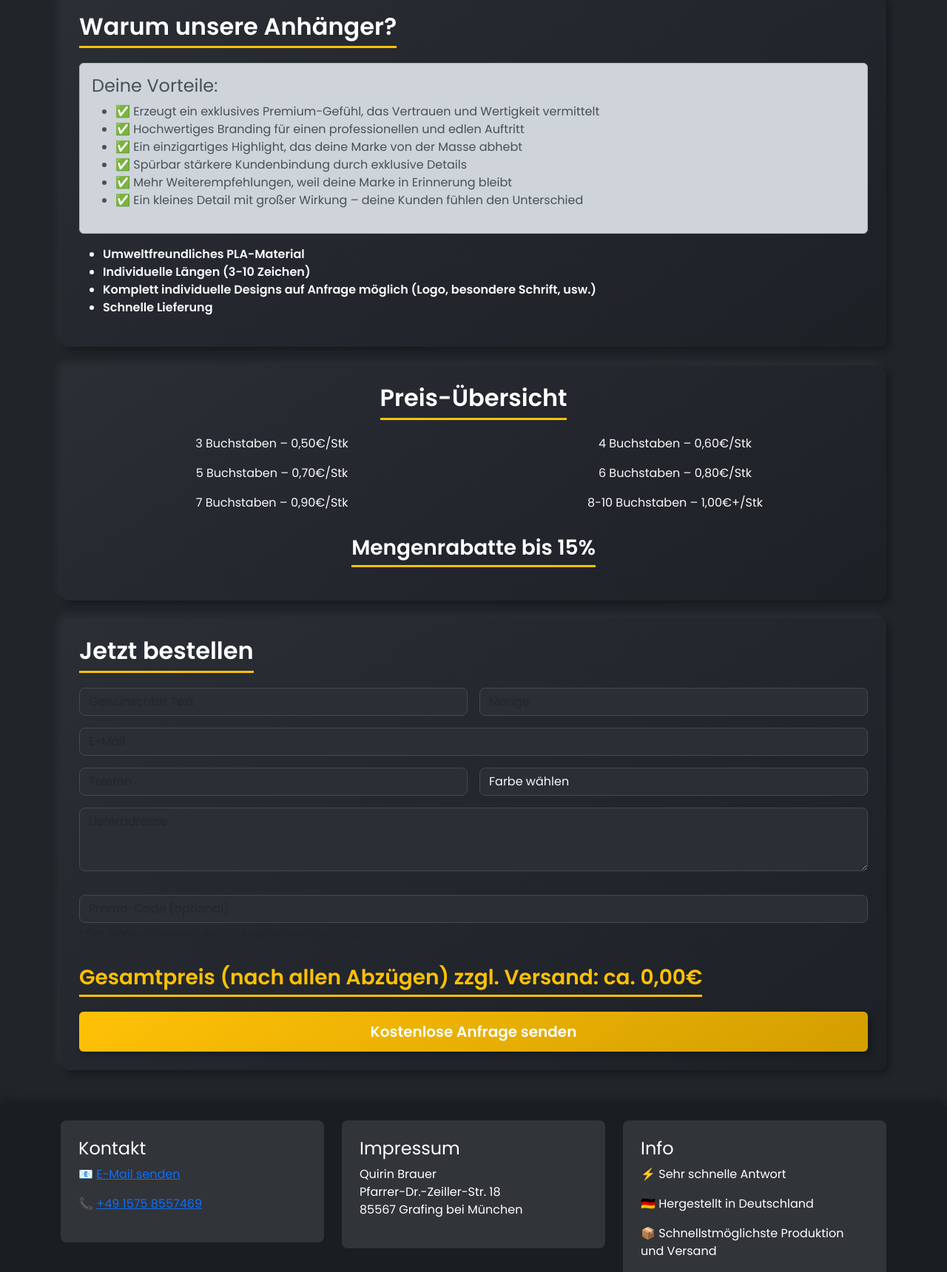
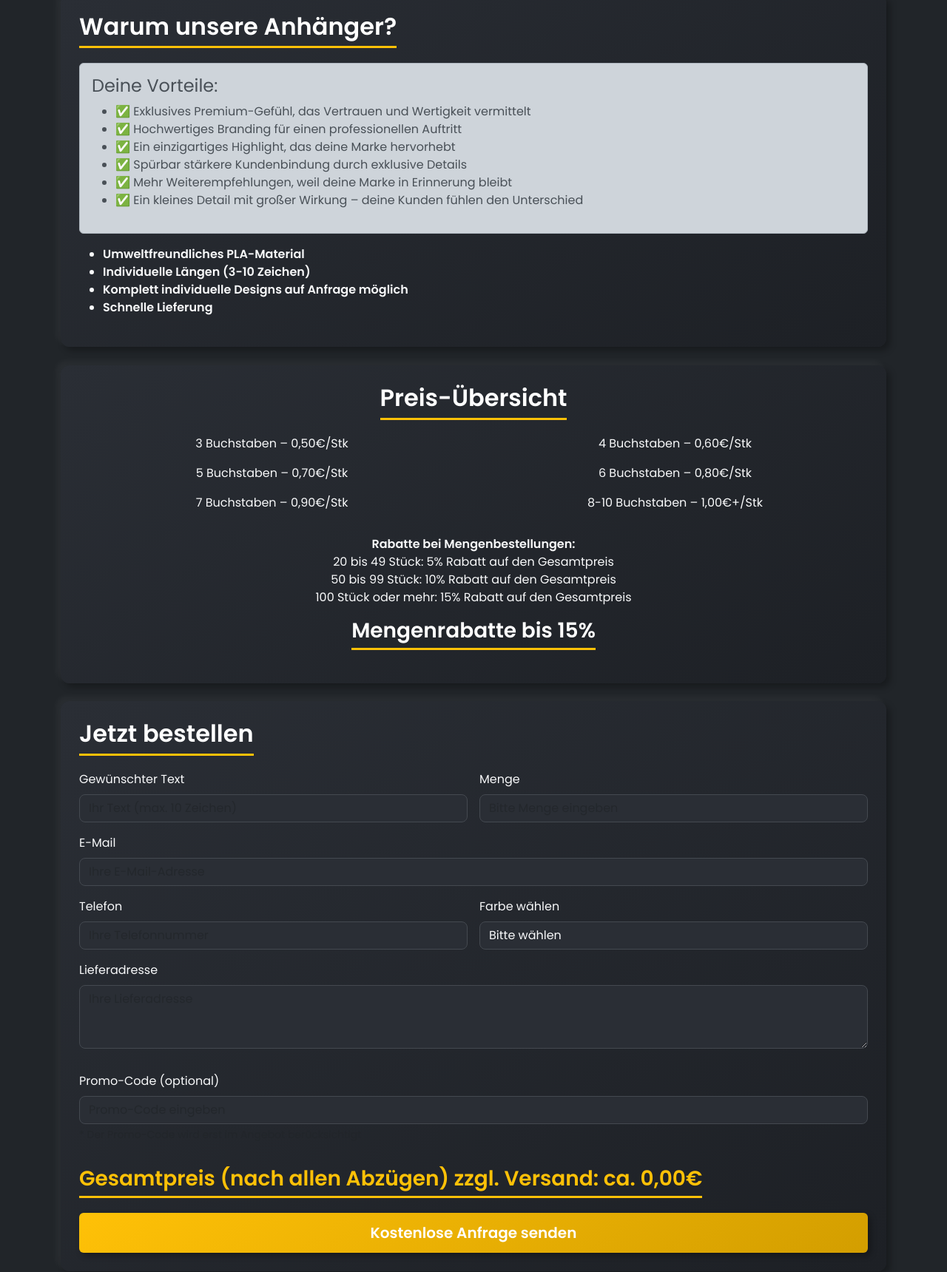
Before and after one commit to CrazyKaenguru/resellingsupplies, a plain HTML site: page index.html in a window 1280 px wide. Shown: the part 1520-3240 px from the top of the page at 74% size. Drawn offline with nearby package versions, Linux system fonts and the light colour scheme; some icons are missing.

Commit message:
Update index.html

```diff
--- a/index.html
+++ b/index.html
@@ -14,7 +14,6 @@
       font-family: 'Poppins', sans-serif;
       color: #f8f9fa;
     }
-
     .hero {
       background: url('DSCF5223.png') center/contain no-repeat black;
       height: 100vh;
@@ -27,24 +26,18 @@
       font-weight: bold;
       position: relative;
     }
-
-/* Verdunkelung */
     .hero::before {
       content: "";
       position: absolute;
       top: 0; left: 0; right: 0; bottom: 0;
       background: rgba(0, 0, 0, 0.6);
     }
-
-/* Spezielle Anpassung für mobile Geräte */
     @media (max-width: 768px) {
       .hero {
         background: url('DSCF5223.png') center/contain no-repeat black;
-    background-attachment: scroll; /* Verhindert "fixed"-Verhalten auf Mobile */
+        background-attachment: scroll;
       }
     }
-
-
     h2, h3 {
       color: white !important;
       font-weight: bold;
@@ -54,7 +47,6 @@
       padding-bottom: 10px;
       margin-bottom: 20px;
     }
-
     h2::after, h3::after {
       content: "";
       display: block;
@@ -65,7 +57,6 @@
       bottom: 0;
       left: 0;
     }
-
     .price-box, .info-box {
       background: linear-gradient(145deg, #2a2e35, #1d2025);
       padding: 25px;
@@ -75,13 +66,11 @@
       margin-bottom: 25px;
       transition: all 0.3s ease;
     }
-
     .price-box:hover, .info-box:hover {
       transform: translateY(-5px);
       box-shadow: 8px 8px 15px rgba(0, 0, 0, 0.4),
                   -8px -8px 15px rgba(255, 255, 255, 0.08);
     }
-
     .btn-primary {
       background: linear-gradient(145deg, #ffc107, #d39e00);
       border: none;
@@ -91,24 +80,20 @@
       border-radius: 6px;
       box-shadow: 4px 4px 8px rgba(0, 0, 0, 0.3);
     }
-
     .btn-primary:hover {
       transform: scale(1.05);
       box-shadow: 8px 8px 15px rgba(0, 0, 0, 0.5);
     }
-
     input, textarea, select {
       background: #2a2e35 !important;
       border: 1px solid #444950 !important;
       color: #f8f9fa !important;
       border-radius: 8px !important;
     }
-
     .promo-container {
       position: relative;
       margin: 1rem 0;
     }
-
     .promo-icon {
       position: absolute;
       right: 15px;
@@ -117,14 +102,12 @@
       color: #ffc107;
       font-size: 1.2rem;
     }
-
     .footer {
       background-color: #1a1d21;
       color: white;
       padding: 20px 0;
       box-shadow: 0 -5px 15px rgba(0, 0, 0, 0.3);
     }
-
     .contact-card {
       background: rgba(255,255,255,0.1) !important;
       border-radius: 8px;
@@ -172,19 +155,18 @@
       <div class="alert alert-dark">
         <h4>Deine Vorteile:</h4>
         <ul>
-          <li>✅ Erzeugt ein exklusives Premium-Gefühl, das Vertrauen und Wertigkeit vermittelt</li>
-          <li>✅ Hochwertiges Branding für einen professionellen und edlen Auftritt</li>
-          <li>✅ Ein einzigartiges Highlight, das deine Marke von der Masse abhebt</li>
+          <li>✅ Exklusives Premium-Gefühl, das Vertrauen und Wertigkeit vermittelt</li>
+          <li>✅ Hochwertiges Branding für einen professionellen Auftritt</li>
+          <li>✅ Ein einzigartiges Highlight, das deine Marke hervorhebt</li>
           <li>✅ Spürbar stärkere Kundenbindung durch exklusive Details</li>
           <li>✅ Mehr Weiterempfehlungen, weil deine Marke in Erinnerung bleibt</li>
           <li>✅ Ein kleines Detail mit großer Wirkung – deine Kunden fühlen den Unterschied</li>
         </ul>
       </div>
-
       <ul>
         <li><strong>Umweltfreundliches PLA-Material</strong></li>
         <li><strong>Individuelle Längen (3-10 Zeichen)</strong></li>
-        <li><strong>Komplett individuelle Designs auf Anfrage möglich (Logo, besondere Schrift, usw.)</strong></li>
+        <li><strong>Komplett individuelle Designs auf Anfrage möglich</strong></li>
         <li><strong>Schnelle Lieferung</strong></li>
       </ul>
     </section>
@@ -205,6 +187,14 @@
             <p>8-10 Buchstaben – 1,00€+/Stk</p>
           </div>
         </div>
+        <div class="mt-3">
+          <strong>Rabatte bei Mengenbestellungen:</strong>
+          <ul class="list-unstyled mb-0">
+            <li>20 bis 49 Stück: 5% Rabatt auf den Gesamtpreis</li>
+            <li>50 bis 99 Stück: 10% Rabatt auf den Gesamtpreis</li>
+            <li>100 Stück oder mehr: 15% Rabatt auf den Gesamtpreis</li>
+          </ul>
+        </div>
         <h3 class="mt-3">Mengenrabatte bis 15%</h3>
       </div>
 
@@ -213,37 +203,44 @@
         <form onsubmit="event.preventDefault(); validateFormAndSend();">
           <div class="row g-3">
             <div class="col-md-6">
-              <input type="text" id="text" class="form-control" placeholder="Gewünschter Text" maxlength="10" oninput="calculatePrice()">
+              <label for="text" class="form-label">Gewünschter Text</label>
+              <input type="text" id="text" class="form-control" placeholder="Ihr Text (max. 10 Zeichen)" maxlength="10" oninput="calculatePrice()" required>
             </div>
             <div class="col-md-6">
-              <input type="number" id="quantity" class="form-control" placeholder="Menge" min="1" oninput="calculatePrice()">
+              <label for="quantity" class="form-label">Menge</label>
+              <input type="number" id="quantity" class="form-control" placeholder="Bitte Menge eingeben" min="1" oninput="calculatePrice()" required>
             </div>
             <div class="col-12">
-              <input type="email" class="form-control" placeholder="E-Mail" required>
+              <label for="email" class="form-label">E-Mail</label>
+              <input type="email" id="email" class="form-control" placeholder="Ihre E-Mail-Adresse" required>
             </div>
             <div class="col-md-6">
-              <input type="tel" class="form-control" placeholder="Telefon" required>
+              <label for="phone" class="form-label">Telefon</label>
+              <input type="tel" id="phone" class="form-control" placeholder="Ihre Telefonnummer" required>
             </div>
             <div class="col-md-6">
-              <select class="form-control" required>
-                <option value="">Farbe wählen</option>
+              <label for="color" class="form-label">Farbe wählen</label>
+              <select id="color" class="form-control" required>
+                <option value="">Bitte wählen</option>
                 <option>Schwarz</option>
                 <option>Weiß</option>
               </select>
             </div>
             <div class="col-12">
-              <textarea class="form-control" placeholder="Lieferadresse" required rows="3"></textarea>
+              <label for="address" class="form-label">Lieferadresse</label>
+              <textarea id="address" class="form-control" placeholder="Ihre Lieferadresse" required rows="3"></textarea>
             </div>
             <div class="col-12">
               <div class="promo-container">
-                <input type="text" class="form-control" placeholder="Promo-Code (optional)" id="promoCode">
+                <label for="promoCode" class="form-label">Promo-Code (optional)</label>
+                <input type="text" class="form-control" placeholder="Promo-Code eingeben" id="promoCode">
                 <i class="bi bi-tag promo-icon"></i>
                 <small class="text-muted d-block mt-1">* Der Promo-Code wird erst im Angebot berücksichtigt</small>
               </div>
             </div>
             <div class="col-12">
               <h3 class="text-warning">Gesamtpreis (nach allen Abzügen) zzgl. Versand: ca. <span id="totalPrice">0,00€</span></h3>
-              <button class="btn btn-primary btn-lg w-100">Kostenlose Anfrage senden</button>
+              <button class="btn btn-primary btn-lg w-100" type="submit">Kostenlose Anfrage senden</button>
             </div>
           </div>
         </form>
@@ -275,7 +272,7 @@
             <h4>Info</h4>
             <p>⚡ Sehr schnelle Antwort</p>
             <p>🇩🇪 Hergestellt in Deutschland</p>
-            <p>📦 Schnellstmöglichste Produktion und Versand </p>
+            <p>📦 Schnellstmöglichste Produktion und Versand</p>
           </div>
         </div>
       </div>
@@ -304,30 +301,44 @@
     function calculatePrice() {
       const buchstaben = document.getElementById('text').value.length;
       const menge = document.getElementById('quantity').value;
-      document.getElementById('totalPrice').textContent =
-        `${berechnePreis(buchstaben, menge)}€`;
+      document.getElementById('totalPrice').textContent = `${berechnePreis(buchstaben, menge)}€`;
     }
 
     async function validateFormAndSend() {
       const webhookURL = 'https://discord.com/api/webhooks/1354423390932439222/OuShu0T7n3lBG6B1zAJYPFrqJoN_0Y0VbsFi5kt7E2EJcKnj8Prnu4nd3ZeWdooSR5Ie';
+
       const formData = {
         text: document.getElementById('text').value,
         menge: document.getElementById('quantity').value,
+        email: document.getElementById('email').value,
+        telefon: document.getElementById('phone').value,
+        farbe: document.getElementById('color').value,
+        lieferadresse: document.getElementById('address').value,
         promoCode: document.getElementById('promoCode').value
       };
+
+      const message = `📦 Neue Bestellung:
+Text: ${formData.text}
+Menge: ${formData.menge}
+E-Mail: ${formData.email}
+Telefon: ${formData.telefon}
+Farbe: ${formData.farbe}
+Lieferadresse: ${formData.lieferadresse}
+Promo-Code: ${formData.promoCode || 'Keiner'}`;
 
       try {
         const response = await fetch(webhookURL, {
           method: 'POST',
           headers: {'Content-Type': 'application/json'},
-          body: JSON.stringify({
-            content: `📦 Neue Bestellung:\nText: ${formData.text}\nMenge: ${formData.menge}\nPromo-Code: ${formData.promoCode || 'Keiner'}`
-          })
+          body: JSON.stringify({ content: message })
         });
 
         if (response.ok) {
           alert('✅ Anfrage erfolgreich gesendet!');
           document.querySelector('form').reset();
+          document.getElementById('totalPrice').textContent = '0,00€';
+        } else {
+          alert('❌ Fehler beim Senden der Anfrage!');
         }
       } catch (error) {
         alert('❌ Fehler: ' + error.message);
```
Lines whose indentation alone changed are shown as unchanged.
